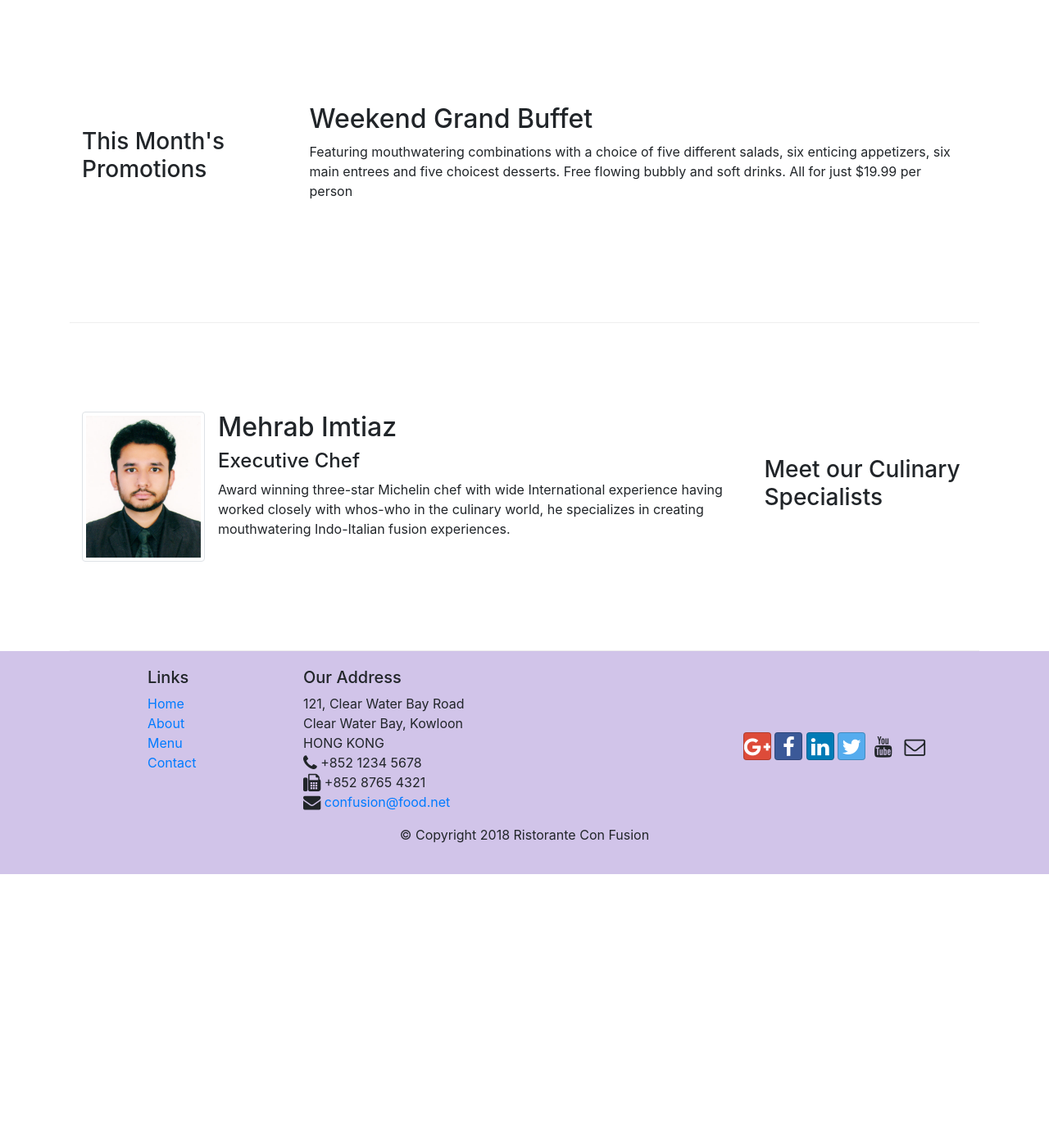
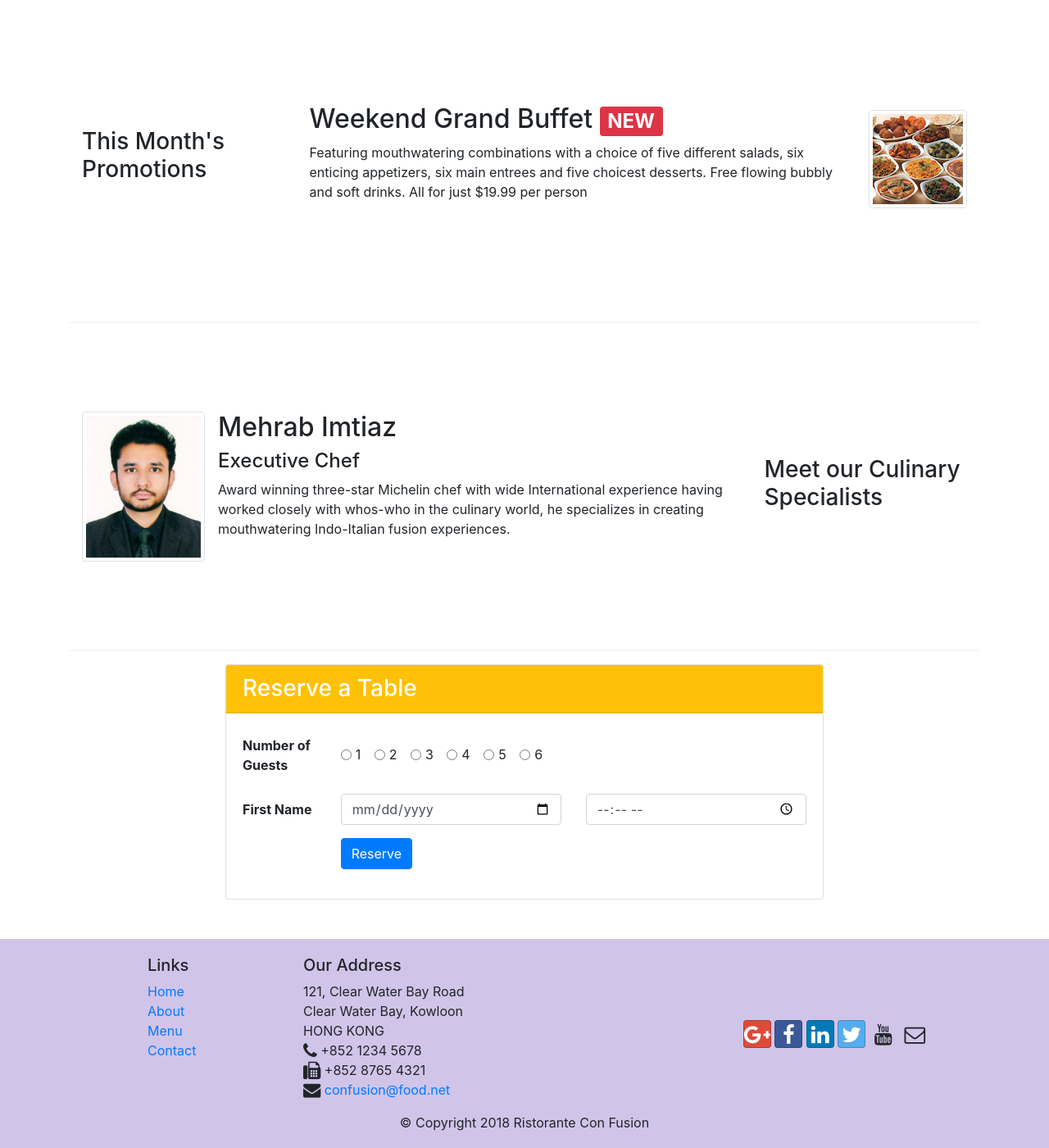
Before and after one commit to Mehrab-Imtiaz/bootstrap-coFusion, a website: page index.html in a window 1280 px wide. Shown: the part 740-2140 px from the top of the page at 82% size. Before the commit the page ends 1806 px from the top, so only its background shows below. Drawn offline with nearby package versions, Linux system fonts and the light colour scheme.

Commit message:
Added reservation card

```diff
--- a/index.html
+++ b/index.html
@@ -39,14 +39,17 @@
                     <h1>Ristorante con Fusion</h1>
                     <p>We take inspiration from the World's best cuisines, and create a unique fusion experience. Our lipsmacking creations will tickle your culinary senses!</p>
                 </div>
-                <div class="col-12 col-sm align-self-center">
+                <div class="col-12 col-sm-3 align-self-center">
                     <img src="./img/logo.png" class="img-fluid" alt="">
+                </div>
+                <div class="col-12 col-sm-3 align-self-center">
+                    <a href="#reserve" class="btn btn-warning btn-block btn-lg"><h4>Reserve Table</h4></a>
                 </div>
             </div>
         </div>
     </header>
 
-    <div class="container">
+    <div class="container mb-5">
         <div class="row row-content align-items-center">
             <div class="col-12 col-sm-4 order-sm-last col-md-3">
                 <h3>Our Lipsmacking Culinary Creations</h3>
@@ -72,8 +75,16 @@
                 <h3>This Month's Promotions</h3>
             </div>
             <div class="col col-sm col-md">
-                <h2>Weekend Grand Buffet</h2>
-                <p class="d-none d-sm-block">Featuring mouthwatering combinations with a choice of five different salads, six enticing appetizers, six main entrees and five choicest desserts. Free flowing bubbly and soft drinks. All for just $19.99 per person </p>
+                <div class="media">
+                    <div class="media-body">
+                        <h2 class="mt-0 media-heading">
+                            Weekend Grand Buffet
+                            <span class="badge badge-danger">NEW</span>
+                        </h2>
+                        <p class="d-none d-sm-block">Featuring mouthwatering combinations with a choice of five different salads, six enticing appetizers, six main entrees and five choicest desserts. Free flowing bubbly and soft drinks. All for just $19.99 per person </p>
+                    </div>
+                    <img src="./img/buffet.png" class="d-flex ml-3 img-thumbnail align-self-center" alt="buffet">
+                </div>
             </div>
         </div>
 
@@ -92,6 +103,64 @@
                 </div>
             </div>
         </div>
+
+        <div class="row mt-3" id="reserve">
+            <div class="col-sm offset-md-2 col-md-8">
+                <div class="card">
+                    <h3 class="card-header bg-warning text-white">Reserve a Table</h3>
+                    <div class="card-body">
+                        <form action="">
+                            <div class="form-group row">
+                                <label for="table-reservation" class="col-md-2 col-form-label"><strong>Number of Guests</strong></label>
+                                <div class="col-md-10 align-self-center">
+                                    <div class="form-check form-check-inline">
+                                        <input class="form-check-input" type="radio" name="table-reservation" id="guest1" value="option1">
+                                        <label class="form-check-label" for="guest1">1</label>
+                                    </div>
+                                    <div class="form-check form-check-inline">
+                                        <input class="form-check-input" type="radio" name="table-reservation" id="guest2" value="option2">
+                                        <label class="form-check-label" for="guest2">2</label>
+                                    </div>
+                                    <div class="form-check form-check-inline">
+                                        <input class="form-check-input" type="radio" name="table-reservation" id="guest3" value="option3">
+                                        <label class="form-check-label" for="guest3">3</label>
+                                    </div>
+                                    <div class="form-check form-check-inline">
+                                        <input class="form-check-input" type="radio" name="table-reservation" id="guest4" value="option4">
+                                        <label class="form-check-label" for="guest4">4</label>
+                                    </div>
+                                    <div class="form-check form-check-inline">
+                                        <input class="form-check-input" type="radio" name="table-reservation" id="guest5" value="option5">
+                                        <label class="form-check-label" for="guest5">5</label>
+                                    </div>
+                                    <div class="form-check form-check-inline">
+                                        <input class="form-check-input" type="radio" name="table-reservation" id="guest6" value="option6">
+                                        <label class="form-check-label" for="guest6">6</label>
+                                    </div>
+                                </div>
+                            </div>
+                            <div class="form-group row">
+                                <label for="date-time" class="col-md-2 col-form-label"><strong>First Name</strong></label>
+                                <div class="col-md-5">
+                                    <input type="date" class="form-control" id="date" name="date" placeholder="Date">
+                                </div>
+                                <div class="col-md-5">
+                                    <input type="time" class="form-control" id="time" name="time" placeholder="Time">
+                                </div>
+                            </div>
+                            <div class="form-group row">
+                                <div class="offset-md-2 col-md-10">
+                                    <button type="submit" class="btn btn-primary">
+                                        Reserve
+                                    </button>
+                                </div>
+                            </div>
+                        </form>
+                    </div>
+                </div>
+            </div>
+        </div>
+
     </div>
 
     <footer class="footer">
```
